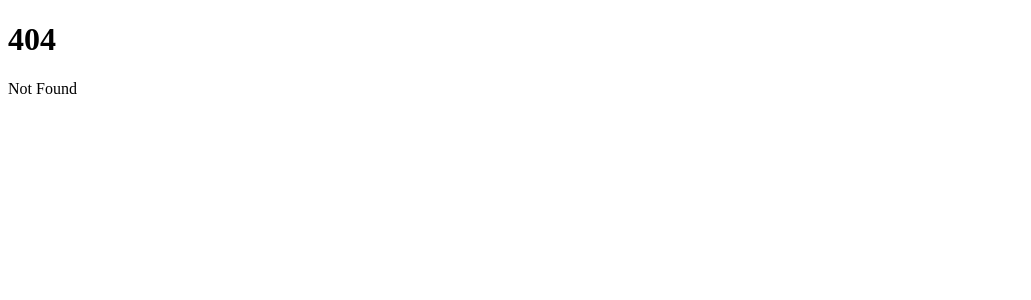
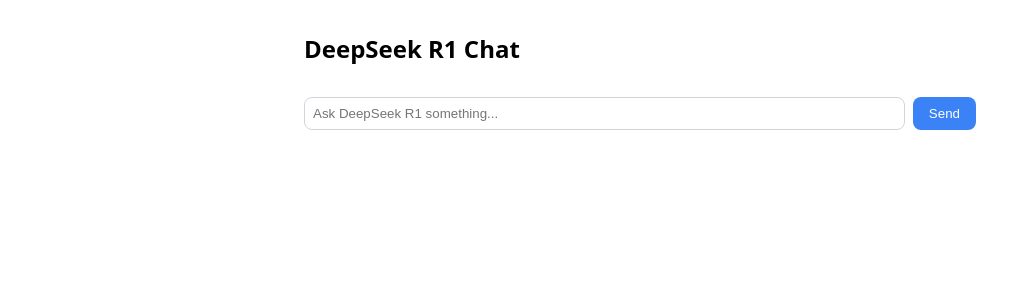
Before and after one commit to 3mdistal/nice-news-daily, a SvelteKit app: page /deepseek in a window 1280 px wide. Before the commit this address had no page. Shown: the top 300 px of the page, without its empty margins (0-1031 px from the left). Built offline with nearby package versions, Linux system fonts and the light colour scheme.

Commit message:
Basic chat interface working.

```diff
--- /dev/null
+++ b/src/routes/api/deepseek/+server.ts
@@ -0,0 +1,71 @@
+import { json } from '@sveltejs/kit';
+import { env } from '$env/dynamic/private';
+import type { RequestHandler } from './$types';
+
+export const POST = (async ({ request }) => {
+  try {
+    console.log('🚀 Received request to Deepseek endpoint');
+
+    const { messages } = await request.json();
+    console.log('📨 Messages to process:', JSON.stringify(messages, null, 2));
+
+    if (!env.DEEPSEEK_API_KEY) {
+      throw new Error('DEEPSEEK_API_KEY is not configured');
+    }
+
+    console.log('🔑 Using API key:', '✓ Present');
+    console.log('🌐 Making request to Deepseek API...');
+
+    const response = await fetch('https://api.deepseek.com/v1/chat/completions', {
+      method: 'POST',
+      headers: {
+        'Content-Type': 'application/json',
+        'Authorization': `Bearer ${env.DEEPSEEK_API_KEY}`
+      },
+      body: JSON.stringify({
+        model: 'deepseek-chat',
+        messages,
+        temperature: 0.7,
+        max_tokens: 2000
+      })
+    });
+
+    if (!response.ok) {
+      const errorText = await response.text();
+      console.error('❌ DeepSeek API error:', {
+        status: response.status,
+        statusText: response.statusText,
+        body: errorText
+      });
+      throw new Error(`DeepSeek API error: ${response.status} ${response.statusText}`);
+    }
+
+    const data = await response.json();
+    console.log('✅ Received response from Deepseek');
+
+    const content = data.choices?.[0]?.message?.content;
+    if (!content) {
+      throw new Error('No content received from Deepseek API');
+    }
+
+    console.log('📝 Response content:', content.substring(0, 100) + '...');
+
+    // Return in the format expected by the AI SDK
+    return json({
+      messages: [
+        ...messages,
+        {
+          id: Date.now().toString(),
+          role: 'assistant',
+          content
+        }
+      ]
+    });
+
+  } catch (error) {
+    console.error('❌ Error in Deepseek endpoint:', error);
+    return json({
+      error: error instanceof Error ? error.message : 'Failed to process request'
+    }, { status: 500 });
+  }
+}) satisfies RequestHandler;
--- /dev/null
+++ b/src/routes/deepseek/+page.svelte
@@ -0,0 +1,182 @@
+<script lang="ts">
+  import { marked } from 'marked';
+  let messages = $state<Array<{ role: string; content: string }>>([]);
+  let input = $state('');
+  let isLoading = $state(false);
+
+  async function handleSubmit(event: Event) {
+    event.preventDefault();
+    if (!input.trim()) return;
+
+    const userMessage = input;
+    input = '';
+    isLoading = true;
+
+    try {
+      const response = await fetch('/api/deepseek', {
+        method: 'POST',
+        headers: { 'Content-Type': 'application/json' },
+        body: JSON.stringify({
+          messages: [...messages, { role: 'user', content: userMessage }]
+        })
+      });
+
+      if (!response.ok) {
+        throw new Error('Failed to get response');
+      }
+
+      const data = await response.json();
+      if (data.error) {
+        throw new Error(data.error);
+      }
+
+      messages = data.messages;
+    } catch (error) {
+      console.error('Error:', error);
+      messages = [...messages, {
+        role: 'assistant',
+        content: 'Sorry, there was an error processing your request.'
+      }];
+    } finally {
+      isLoading = false;
+    }
+  }
+</script>
+
+<div class="container">
+  <h1>DeepSeek R1 Chat</h1>
+
+  <div class="messages">
+    {#each messages as message}
+      <div class="message {message.role}">
+        <p class="sender">{message.role === 'user' ? 'You' : 'DeepSeek R1'}</p>
+        <p class="content">{@html marked(message.content)}</p>
+      </div>
+    {/each}
+    {#if isLoading}
+      <div class="loading">
+        <p>DeepSeek R1 is thinking...</p>
+      </div>
+    {/if}
+  </div>
+
+  <form onsubmit={handleSubmit} class="input-form">
+    <input
+      bind:value={input}
+      placeholder="Ask DeepSeek R1 something..."
+      disabled={isLoading}
+    />
+    <button
+      type="submit"
+      disabled={isLoading}
+    >
+      Send
+    </button>
+  </form>
+</div>
+
+<style>
+  :global(body) {
+    margin: 0;
+    font-family: system-ui, -apple-system, sans-serif;
+  }
+
+  .container {
+    max-width: 42rem;
+    margin: 0 auto;
+    padding: 1rem;
+  }
+
+  h1 {
+    font-size: 1.5rem;
+    font-weight: bold;
+    margin-bottom: 1rem;
+  }
+
+  .messages {
+    display: flex;
+    flex-direction: column;
+    gap: 1rem;
+    margin-bottom: 1rem;
+  }
+
+  .message {
+    padding: 1rem;
+    border-radius: 0.5rem;
+  }
+
+  .message.user {
+    background-color: #e6f3ff;
+  }
+
+  .message.assistant {
+    background-color: #f3f4f6;
+  }
+
+  .sender {
+    font-weight: 600;
+  }
+
+  .content {
+    white-space: pre-wrap;
+  }
+
+  .content :global(p) {
+    margin: 0.5em 0;
+  }
+
+  .content :global(pre) {
+    background: #f4f4f4;
+    padding: 1em;
+    border-radius: 4px;
+    overflow-x: auto;
+  }
+
+  .content :global(code) {
+    background: #f4f4f4;
+    padding: 0.2em 0.4em;
+    border-radius: 3px;
+    font-size: 0.9em;
+  }
+
+  .loading {
+    padding: 1rem;
+    border-radius: 0.5rem;
+    background-color: #f9fafb;
+  }
+
+  .loading p {
+    font-weight: 600;
+    color: #6b7280;
+  }
+
+  .input-form {
+    display: flex;
+    gap: 0.5rem;
+  }
+
+  input {
+    flex: 1;
+    padding: 0.5rem;
+    border: 1px solid #d1d5db;
+    border-radius: 0.5rem;
+  }
+
+  button {
+    padding: 0.5rem 1rem;
+    background-color: #3b82f6;
+    color: white;
+    border: none;
+    border-radius: 0.5rem;
+    cursor: pointer;
+  }
+
+  button:hover {
+    background-color: #2563eb;
+  }
+
+  button:disabled {
+    background-color: #93c5fd;
+    cursor: not-allowed;
+  }
+</style>
```
Also changed, not shown: package.json (+7 -0 lines), 1 other file (tests, documents, lock files or other folders).
